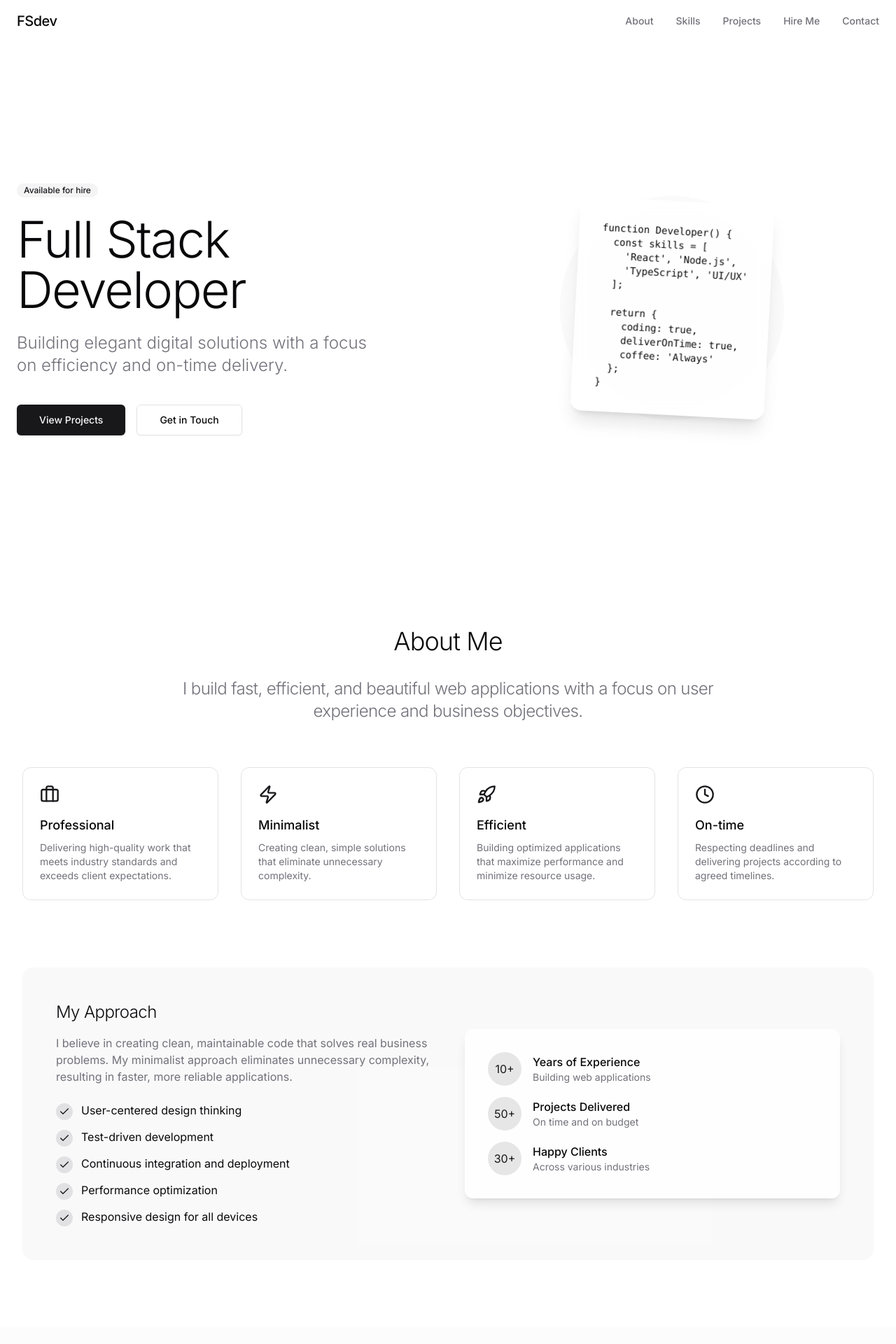
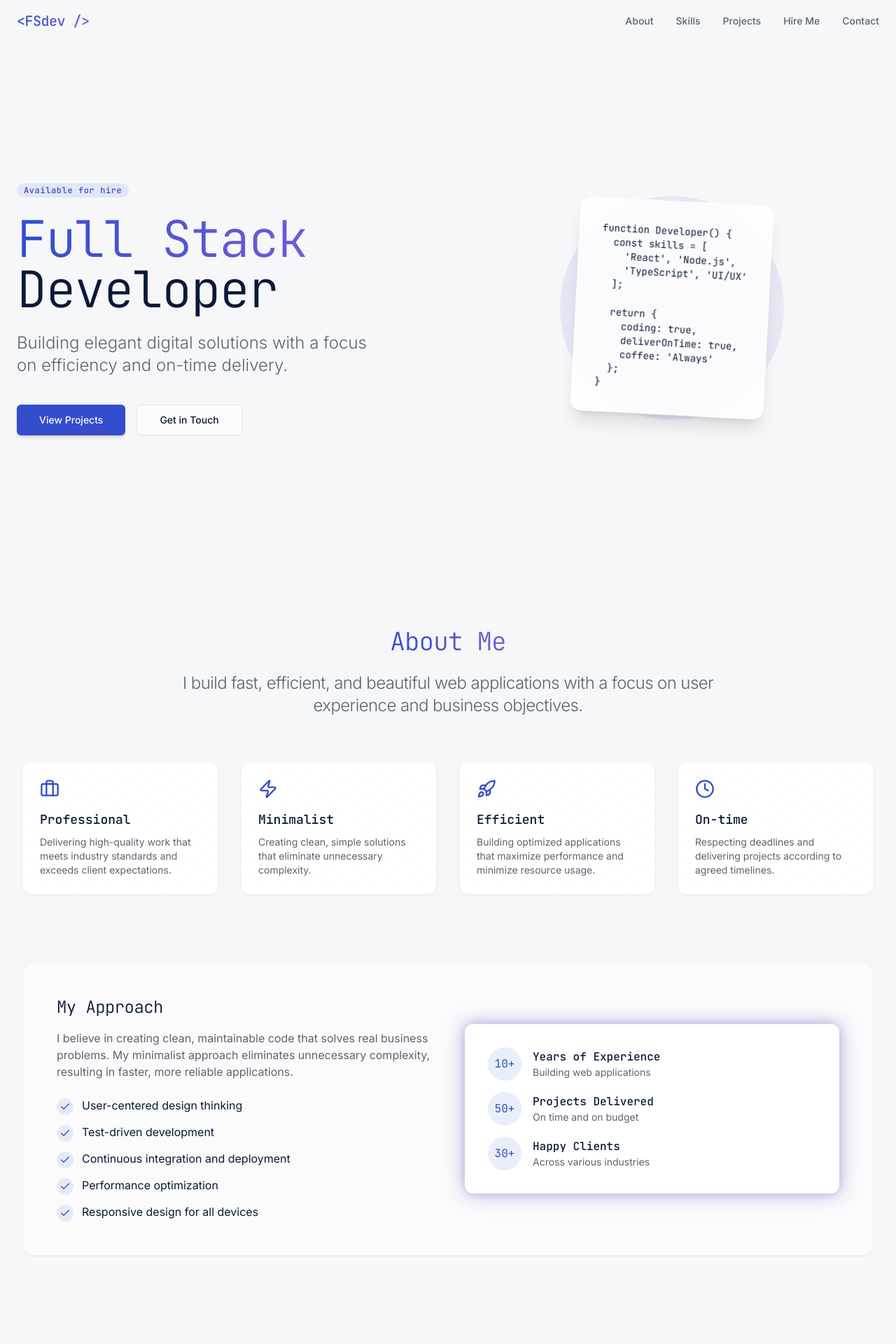
Before and after one commit to MAYANKpandey14/minimal-portfolio-pro, a React (Vite) app: page / in a window 1280 px wide. Shown: the top 1920 px of the page at 70% size. Built offline with nearby package versions, Linux system fonts and the light colour scheme.

Commit message:
Refactor: Update font family and design
The font family and overall design were updated to be more tech-focused and less basic.

```diff
--- a/index.html
+++ b/index.html
@@ -19,7 +19,7 @@
 
     <link rel="preconnect" href="https://fonts.googleapis.com">
     <link rel="preconnect" href="https://fonts.gstatic.com" crossorigin>
-    <link href="https://fonts.googleapis.com/css2?family=Inter:wght@100;200;300;400;500;600;700;800;900&display=swap" rel="stylesheet">
+    <link href="https://fonts.googleapis.com/css2?family=Inter:wght@100;200;300;400;500;600;700;800;900&family=JetBrains+Mono:wght@100;200;300;400;500;600;700;800&display=swap" rel="stylesheet">
   </head>
 
   <body>
--- a/src/components/About.tsx
+++ b/src/components/About.tsx
@@ -5,7 +5,9 @@ const About = () => {
   return (
     <section id="about" className="section-container">
       <div className="max-w-3xl mx-auto text-center mb-16">
-        <h2 className="section-heading">About Me</h2>
+        <h2 className="section-heading">
+          <span className="gradient-text">About Me</span>
+        </h2>
         <p className="section-subheading">
           I build fast, efficient, and beautiful web applications with a focus on user experience and business objectives.
         </p>
@@ -13,20 +15,20 @@ const About = () => {
 
       <div className="grid grid-cols-1 md:grid-cols-2 lg:grid-cols-4 gap-8">
         {valueProps.map((prop) => (
-          <div key={prop.title} className="group p-6 rounded-xl border border-border bg-card hover:shadow-md transition-all duration-300">
+          <div key={prop.title} className="group tech-card p-6 rounded-xl glow-effect">
             <div className="mb-4 text-primary">
               <prop.icon size={28} className="group-hover:scale-110 transition-transform duration-300" />
             </div>
-            <h3 className="text-lg font-medium mb-2">{prop.title}</h3>
+            <h3 className="text-lg font-medium mb-2 font-mono">{prop.title}</h3>
             <p className="text-muted-foreground text-sm">{prop.description}</p>
           </div>
         ))}
       </div>
 
-      <div className="mt-16 lg:mt-24 bg-secondary/50 rounded-2xl p-8 md:p-12">
+      <div className="mt-16 lg:mt-24 bg-white/50 backdrop-blur-sm rounded-2xl p-8 md:p-12 border border-border/50 shadow-sm">
         <div className="grid grid-cols-1 md:grid-cols-2 gap-12 items-center">
           <div>
-            <h3 className="text-2xl font-light mb-4 tracking-tight">My Approach</h3>
+            <h3 className="text-2xl font-light mb-4 tracking-tight font-mono">My Approach</h3>
             <p className="text-muted-foreground mb-6">
               I believe in creating clean, maintainable code that solves real business problems. My minimalist approach eliminates unnecessary complexity, resulting in faster, more reliable applications.
             </p>
@@ -42,26 +44,26 @@ const About = () => {
             </ul>
           </div>
           <div className="relative">
-            <div className="glass-panel rounded-xl p-6 md:p-8">
+            <div className="glass-panel rounded-xl p-6 md:p-8 animate-glow">
               <div className="space-y-4">
                 <div className="flex items-center gap-4">
-                  <div className="h-12 w-12 rounded-full bg-primary/10 flex items-center justify-center text-primary">10+</div>
+                  <div className="h-12 w-12 rounded-full bg-primary/10 flex items-center justify-center text-primary font-mono">10+</div>
                   <div>
-                    <h4 className="font-medium">Years of Experience</h4>
+                    <h4 className="font-medium font-mono">Years of Experience</h4>
                     <p className="text-sm text-muted-foreground">Building web applications</p>
                   </div>
                 </div>
                 <div className="flex items-center gap-4">
-                  <div className="h-12 w-12 rounded-full bg-primary/10 flex items-center justify-center text-primary">50+</div>
+                  <div className="h-12 w-12 rounded-full bg-primary/10 flex items-center justify-center text-primary font-mono">50+</div>
                   <div>
-                    <h4 className="font-medium">Projects Delivered</h4>
+                    <h4 className="font-medium font-mono">Projects Delivered</h4>
                     <p className="text-sm text-muted-foreground">On time and on budget</p>
                   </div>
                 </div>
                 <div className="flex items-center gap-4">
-                  <div className="h-12 w-12 rounded-full bg-primary/10 flex items-center justify-center text-primary">30+</div>
+                  <div className="h-12 w-12 rounded-full bg-primary/10 flex items-center justify-center text-primary font-mono">30+</div>
                   <div>
-                    <h4 className="font-medium">Happy Clients</h4>
+                    <h4 className="font-medium font-mono">Happy Clients</h4>
                     <p className="text-sm text-muted-foreground">Across various industries</p>
                   </div>
                 </div>
--- a/src/components/Header.tsx
+++ b/src/components/Header.tsx
@@ -23,31 +23,25 @@ const Header = () => {
     <header
       className={cn(
         "fixed top-0 left-0 right-0 z-50 transition-all duration-300 ease-in-out py-4 px-6",
-        scrolled ? "backdrop-blur-lg bg-white/80 shadow-sm" : "bg-transparent"
+        scrolled ? "backdrop-blur-lg bg-white/70 shadow-sm border-b border-border/50" : "bg-transparent"
       )}
     >
       <div className="max-w-7xl mx-auto flex justify-between items-center">
-        <a href="#" className="text-xl font-medium tracking-tight transition-opacity hover:opacity-80">
+        <a href="#" className="text-xl font-medium tracking-tight transition-opacity hover:opacity-80 font-mono">
           <span className="sr-only">Full Stack Developer</span>
-          <span className="inline-block">FSdev</span>
+          <span className="inline-block gradient-text">&lt;FSdev /&gt;</span>
         </a>
 
         <nav className="hidden md:flex space-x-8">
-          <a href="#about" className="text-sm font-medium text-muted-foreground hover:text-foreground transition-colors">
-            About
-          </a>
-          <a href="#skills" className="text-sm font-medium text-muted-foreground hover:text-foreground transition-colors">
-            Skills
-          </a>
-          <a href="#projects" className="text-sm font-medium text-muted-foreground hover:text-foreground transition-colors">
-            Projects
-          </a>
-          <a href="#hire-me" className="text-sm font-medium text-muted-foreground hover:text-foreground transition-colors">
-            Hire Me
-          </a>
-          <a href="#contact" className="text-sm font-medium text-muted-foreground hover:text-foreground transition-colors">
-            Contact
-          </a>
+          {navLinks.map((link) => (
+            <a
+              key={link.href}
+              href={link.href}
+              className="text-sm font-medium text-muted-foreground hover:text-foreground transition-colors"
+            >
+              {link.label}
+            </a>
+          ))}
         </nav>
 
         <div className="md:hidden">
@@ -67,4 +61,12 @@ const Header = () => {
   );
 };
 
+const navLinks = [
+  { href: "#about", label: "About" },
+  { href: "#skills", label: "Skills" },
+  { href: "#projects", label: "Projects" },
+  { href: "#hire-me", label: "Hire Me" },
+  { href: "#contact", label: "Contact" }
+];
+
 export default Header;
--- a/src/components/Hero.tsx
+++ b/src/components/Hero.tsx
@@ -11,22 +11,23 @@ const Hero = () => {
 
   return (
     <section className="min-h-screen flex items-center relative overflow-hidden px-6 pt-20">
-      <div
-        className={cn(
-          "absolute inset-0 -z-10 bg-[radial-gradient(ellipse_at_top_right,_var(--tw-gradient-stops))] from-secondary via-background to-background opacity-0 transition-opacity duration-1000",
-          mounted && "opacity-100"
-        )}
-      />
+      {/* Tech background pattern */}
+      <div className="absolute inset-0 -z-10 opacity-10">
+        <div className="absolute top-1/4 left-1/4 w-64 h-64 rounded-full border border-primary/30"></div>
+        <div className="absolute top-3/4 left-1/2 w-32 h-32 rounded-full border border-accent/30"></div>
+        <div className="absolute top-1/3 right-1/4 w-48 h-48 rounded-full border border-primary/20"></div>
+        <div className="absolute inset-0 bg-[radial-gradient(circle_at_center,_var(--tw-gradient-stops))] from-accent/5 via-transparent to-transparent"></div>
+      </div>
 
       <div className="max-w-7xl mx-auto w-full">
         <div className="grid grid-cols-1 md:grid-cols-2 gap-12 items-center">
           <div className={cn("space-y-6", mounted && "animate-fade-up")}>
             <div className="inline-block">
-              <span className="badge">Available for hire</span>
+              <span className="badge font-mono text-xs tracking-wider">Available for hire</span>
             </div>
 
-            <h1 className="text-4xl sm:text-5xl md:text-6xl lg:text-7xl font-light tracking-tight leading-none">
-              Full Stack
+            <h1 className="text-4xl sm:text-5xl md:text-6xl lg:text-7xl font-light tracking-tight leading-none font-mono">
+              <span className="gradient-text">Full Stack</span>
               <br />
               Developer
             </h1>
@@ -38,13 +39,13 @@ const Hero = () => {
             <div className="flex flex-col sm:flex-row gap-4 pt-4">
               <a
                 href="#projects"
-                className="inline-flex h-11 items-center justify-center rounded-md bg-primary px-8 text-sm font-medium text-primary-foreground shadow transition-colors hover:bg-primary/90 focus-visible:outline-none focus-visible:ring-1 focus-visible:ring-ring"
+                className="inline-flex h-11 items-center justify-center rounded-md bg-primary px-8 text-sm font-medium text-primary-foreground shadow-md transition-colors hover:bg-primary/90 focus-visible:outline-none focus-visible:ring-1 focus-visible:ring-ring"
               >
                 View Projects
               </a>
               <a
                 href="#contact"
-                className="inline-flex h-11 items-center justify-center rounded-md border border-input bg-background px-8 text-sm font-medium shadow-sm transition-colors hover:bg-accent hover:text-accent-foreground focus-visible:outline-none focus-visible:ring-1 focus-visible:ring-ring"
+                className="inline-flex h-11 items-center justify-center rounded-md border border-input bg-white/50 backdrop-blur-sm px-8 text-sm font-medium shadow-sm transition-colors hover:bg-accent/10 hover:border-accent/30 focus-visible:outline-none focus-visible:ring-1 focus-visible:ring-ring"
               >
                 Get in Touch
               </a>
@@ -53,9 +54,9 @@ const Hero = () => {
 
           <div className={cn("relative h-[400px] md:h-[500px] flex items-center justify-center opacity-0 transition-opacity duration-1000 delay-300", mounted && "opacity-100")}>
             <div className="absolute inset-0 flex items-center justify-center">
-              <div className="w-64 h-64 sm:w-80 sm:h-80 rounded-full bg-secondary/50 animate-pulse" style={{ animationDuration: '6s' }}></div>
+              <div className="w-64 h-64 sm:w-80 sm:h-80 rounded-full bg-gradient-to-br from-primary/10 to-accent/10 animate-pulse" style={{ animationDuration: '6s' }}></div>
             </div>
-            <div className="relative z-10 glass-panel rounded-2xl p-8 rotate-3 shadow-xl">
+            <div className="relative z-10 glass-panel rounded-2xl p-8 rotate-3 shadow-xl border border-white/30 backdrop-blur-lg">
               <pre className="text-xs sm:text-sm font-mono overflow-x-auto">
                 <code className="language-javascript">
 {`function Developer() {
--- a/src/index.css
+++ b/src/index.css
@@ -1,5 +1,5 @@
 
-@import url('https://fonts.googleapis.com/css2?family=Inter:wght@100;200;300;400;500;600;700;800;900&display=swap');
+@import url('https://fonts.googleapis.com/css2?family=Inter:wght@100;200;300;400;500;600;700;800;900&family=JetBrains+Mono:wght@100;200;300;400;500;600;700;800&display=swap');
 
 @tailwind base;
 @tailwind components;
@@ -7,33 +7,33 @@
 
 @layer base {
   :root {
-    --background: 0 0% 100%;
-    --foreground: 240 10% 3.9%;
+    --background: 220 20% 97%;
+    --foreground: 220 70% 13%;
 
     --card: 0 0% 100%;
-    --card-foreground: 240 10% 3.9%;
+    --card-foreground: 220 70% 13%;
 
     --popover: 0 0% 100%;
-    --popover-foreground: 240 10% 3.9%;
+    --popover-foreground: 220 70% 13%;
 
-    --primary: 240 5.9% 10%;
-    --primary-foreground: 0 0% 98%;
+    --primary: 230 60% 50%;
+    --primary-foreground: 210 40% 98%;
 
-    --secondary: 240 4.8% 95.9%;
-    --secondary-foreground: 240 5.9% 10%;
+    --secondary: 210 40% 96.1%;
+    --secondary-foreground: 222.2 47.4% 11.2%;
 
-    --muted: 240 4.8% 95.9%;
-    --muted-foreground: 240 3.8% 46.1%;
+    --muted: 210 40% 93%;
+    --muted-foreground: 220 10% 40%;
 
-    --accent: 240 4.8% 95.9%;
-    --accent-foreground: 240 5.9% 10%;
+    --accent: 250 60% 60%;
+    --accent-foreground: 210 40% 98%;
 
     --destructive: 0 84.2% 60.2%;
-    --destructive-foreground: 0 0% 98%;
+    --destructive-foreground: 210 40% 98%;
 
-    --border: 240 5.9% 90%;
-    --input: 240 5.9% 90%;
-    --ring: 240 10% 3.9%;
+    --border: 214.3 31.8% 91.4%;
+    --input: 214.3 31.8% 91.4%;
+    --ring: 230 60% 50%;
 
     --radius: 0.5rem;
   }
@@ -48,6 +48,9 @@
 
   body {
     @apply bg-background text-foreground font-sans;
+    background-image:
+      radial-gradient(circle at 10% 20%, rgba(120, 119, 198, 0.05) 0%, transparent 20%),
+      radial-gradient(circle at 80% 80%, rgba(120, 119, 198, 0.08) 0%, transparent 20%);
   }
 
   /* Global transitions */
@@ -58,7 +61,12 @@
   }
 
   .glass-panel {
-    @apply bg-white/80 backdrop-blur-md border border-white/20 shadow-lg;
+    @apply bg-white/80 backdrop-blur-md border border-white/30 shadow-lg;
+  }
+
+  .tech-card {
+    @apply rounded-lg bg-white border border-border/50 shadow-sm hover:shadow-md transition-all;
+    background-image: linear-gradient(to bottom right, rgba(255, 255, 255, 0.9), rgba(255, 255, 255, 0.97));
   }
 
   .section-container {
@@ -66,7 +74,7 @@
   }
 
   .section-heading {
-    @apply text-3xl md:text-4xl font-light leading-tight mb-8 tracking-tight;
+    @apply text-3xl md:text-4xl font-light leading-tight mb-6 tracking-tight font-mono;
   }
 
   .section-subheading {
@@ -74,6 +82,40 @@
   }
 
   .badge {
-    @apply inline-flex items-center px-2.5 py-0.5 rounded-full text-xs font-medium bg-secondary text-secondary-foreground;
+    @apply inline-flex items-center px-2.5 py-0.5 rounded-full text-xs font-medium bg-primary/10 text-primary;
+  }
+
+  .gradient-text {
+    @apply bg-gradient-to-r from-primary to-accent bg-clip-text text-transparent;
+  }
+
+  .tech-grid {
+    @apply grid grid-cols-2 sm:grid-cols-3 md:grid-cols-4 gap-4;
+  }
+
+  .tech-item {
+    @apply px-4 py-3 rounded-lg border border-border/70 bg-white/70 backdrop-blur-sm hover:shadow-md transition-all text-center;
+  }
+
+  .highlight-box {
+    @apply relative overflow-hidden rounded-xl;
+    &::before {
+      content: '';
+      @apply absolute inset-0 bg-gradient-to-r from-primary/20 to-accent/20 opacity-0 transition-opacity duration-300;
+    }
+    &:hover::before {
+      @apply opacity-100;
+    }
+  }
+
+  .glow-effect {
+    @apply relative;
+    &::after {
+      content: '';
+      @apply absolute inset-0 -z-10 bg-gradient-to-r from-primary/5 to-accent/5 rounded-xl opacity-0 transition-opacity duration-300;
+    }
+    &:hover::after {
+      @apply opacity-100 animate-glow;
+    }
   }
 }
--- a/src/pages/Index.tsx
+++ b/src/pages/Index.tsx
@@ -10,7 +10,13 @@ import Footer from "@/components/Footer";
 
 const Index = () => {
   return (
-    <div className="min-h-screen bg-background text-foreground">
+    <div className="min-h-screen bg-background text-foreground overflow-hidden">
+      {/* Background subtle tech patterns */}
+      <div className="fixed inset-0 -z-10">
+        <div className="absolute top-0 right-0 w-1/3 h-1/3 bg-gradient-to-b from-primary/5 to-transparent opacity-50 blur-3xl"></div>
+        <div className="absolute bottom-0 left-0 w-1/3 h-1/3 bg-gradient-to-t from-accent/5 to-transparent opacity-50 blur-3xl"></div>
+      </div>
+
       <Header />
       <main>
         <Hero />
--- a/tailwind.config.ts
+++ b/tailwind.config.ts
@@ -89,6 +89,24 @@ export default {
 				'slide-in-right': {
 					from: { transform: 'translateX(100%)' },
 					to: { transform: 'translateX(0)' }
+				},
+				'gradient-x': {
+					'0%, 100%': {
+						'background-size': '200% 200%',
+						'background-position': 'left center'
+					},
+					'50%': {
+						'background-size': '200% 200%',
+						'background-position': 'right center'
+					}
+				},
+				'glow': {
+					'0%, 100%': {
+						'box-shadow': '0 0 10px rgba(120, 119, 198, 0.3), 0 0 20px rgba(120, 119, 198, 0.2)'
+					},
+					'50%': {
+						'box-shadow': '0 0 20px rgba(120, 119, 198, 0.6), 0 0 40px rgba(120, 119, 198, 0.4)'
+					}
 				}
 			},
 			animation: {
@@ -96,10 +114,13 @@ export default {
 				'accordion-up': 'accordion-up 0.2s ease-out',
 				'fade-in': 'fade-in 0.6s ease-out',
 				'fade-up': 'fade-up 0.5s ease-out',
-				'slide-in-right': 'slide-in-right 0.3s ease-out'
+				'slide-in-right': 'slide-in-right 0.3s ease-out',
+				'gradient-x': 'gradient-x 10s ease infinite',
+				'glow': 'glow 3s ease-in-out infinite'
 			},
 			fontFamily: {
 				sans: ['Inter', 'sans-serif'],
+				mono: ['JetBrains Mono', 'monospace'],
 			}
 		}
 	},
```
Also changed, not shown: src/components/Skills.tsx (+16 -14 lines).
